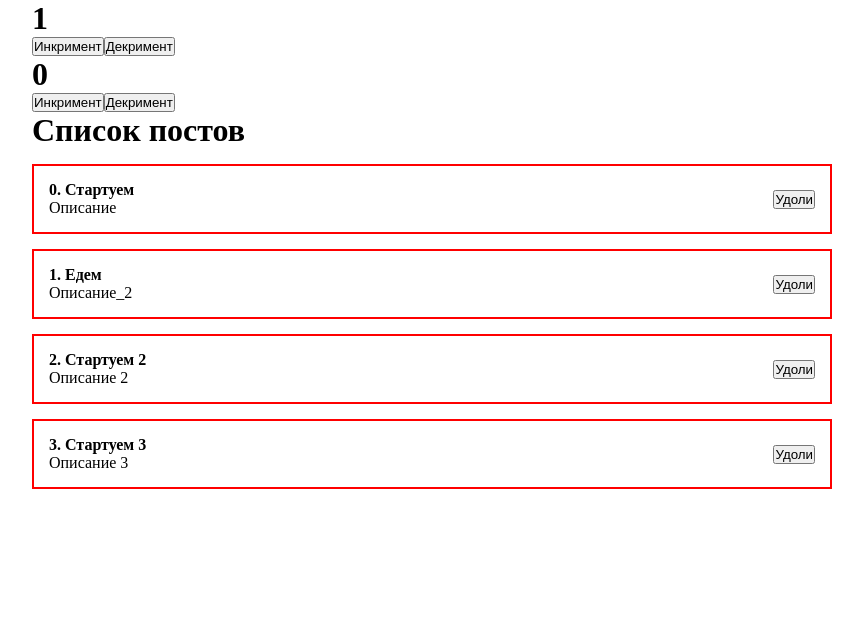
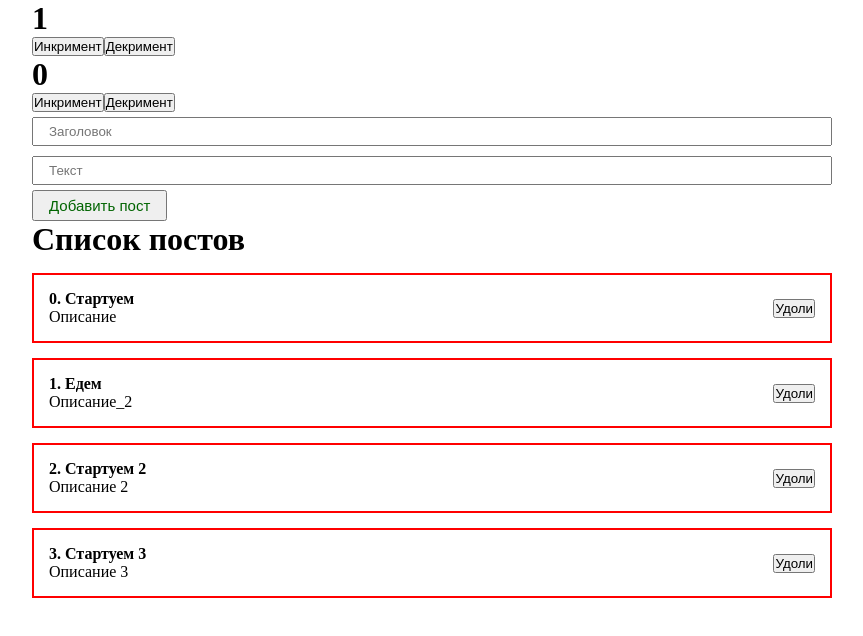
Before and after one commit to junge8971/learn_js, a React (Create React App) app in the folder practice/Ulbi/fundamental_react_course/: page / in a window 1280 px wide. Shown: the top 636 px of the page, without its empty margins (208-1071 px from the left). Built offline with nearby package versions, Linux system fonts and the light colour scheme.

Commit message:
Добавлен компоненты формы. форма вывдена в галвное приложение и добавлен обработчик формы

```diff
--- a/practice/Ulbi/fundamental_react_course/src/App.js
+++ b/practice/Ulbi/fundamental_react_course/src/App.js
@@ -1,6 +1,9 @@
-import React from "react";
+import React, { useRef } from "react";
 import Counter from "./components/Сounter";
 import ClassCounter from "./components/ClassCounter";
+
+import CustomButton from "./components/UI/button/CustomButton";
+import CustomInput from "./components/UI/input/CustomInput";
 
 import PostList from "./components/PostList";
 
@@ -14,10 +17,62 @@ export default function App() {
     { id: 2, title: "Стартуем 2", body: "Описание 2" },
     { id: 3, title: "Стартуем 3", body: "Описание 3" },
   ]);
+
+  //чтобы отслеживать изменение в поле ввода нужно свзатать значение поля с состоянием
+  // Таким образом мы создали управляемый компонент
+  let [title, set_title] = React.useState("");
+  let [body, set_body] = React.useState("");
+  // Данная реализаци подходит для управляемого компонента
+  const add_new_post = (event) => {
+    event.preventDefault();
+    console.log(title);
+    console.log(body);
+
+    const new_post = {
+      id: Date.now(),
+      title,
+      body,
+    };
+    set_posts([...posts, new_post]);
+
+    // отчистка input
+    set_title("");
+    set_body("");
+  };
+
+  // в случае когда форма имеет большоее количество полей создавать большое количество состояние проблематично.
+  //Чтобы этого избежать можно в конструктор сотсояние передавать объект а не строку
+  let [post, setpost] = React.useState({ title: "", body: "" });
+  // Тогда новый обработчик сосздания поста выглядит так
+  const alt_add_new_post = (event) => {
+    event.preventDefault();
+    set_posts([...posts, { ...post, id: Date.now() }]);
+
+    // отчистка input
+    setpost({ title: "", body: "" });
+  };
+
   return (
     <div className="App">
       <Counter />
       <ClassCounter />
+
+      <form>
+        <CustomInput
+          value={post.title}
+          type="text"
+          placeholder="Заголовок"
+          onChange={(event) => setpost({ ...post, title: event.target.value })}
+        />
+        <CustomInput
+          value={post.body}
+          type="text"
+          placeholder="Текст"
+          onChange={(event) => setpost({ ...post, body: event.target.value })}
+        />
+        <CustomButton onClick={alt_add_new_post}>Добавить пост</CustomButton>
+      </form>
+
       <PostList posts={posts} title={"Список постов"} />
     </div>
   );
--- /dev/null
+++ b/practice/Ulbi/fundamental_react_course/src/components/UI/button/CustomButton.jsx
@@ -0,0 +1,13 @@
+import React from "react";
+
+// импортируем стили, как объект
+import classes from "./CustomButton.module.css";
+
+export default function CustomButton({ children, ...props }) {
+  return (
+    <button className={classes.custom_button} {...props}>
+      {/* children это вложенные элементы компонента */}
+      {children}
+    </button>
+  );
+}
--- /dev/null
+++ b/practice/Ulbi/fundamental_react_course/src/components/UI/button/CustomButton.module.css
@@ -0,0 +1,6 @@
+.custom_button {
+  padding: 5px 15px;
+  color: darkgreen;
+  font-size: 15px;
+  cursor: pointer;
+}
--- /dev/null
+++ b/practice/Ulbi/fundamental_react_course/src/components/UI/input/CustomInput.jsx
@@ -0,0 +1,6 @@
+import React from "react";
+import classes from "./CustomInput.module.css";
+
+export default function CustomInput(props) {
+  return <input className={classes.custom_input} {...props} />;
+}
--- /dev/null
+++ b/practice/Ulbi/fundamental_react_course/src/components/UI/input/CustomInput.module.css
@@ -0,0 +1,6 @@
+.custom_input {
+  width: 100%;
+  padding: 5px 15px;
+  margin: 5px 0;
+  border: 1 solid darkgreen;
+}
```
